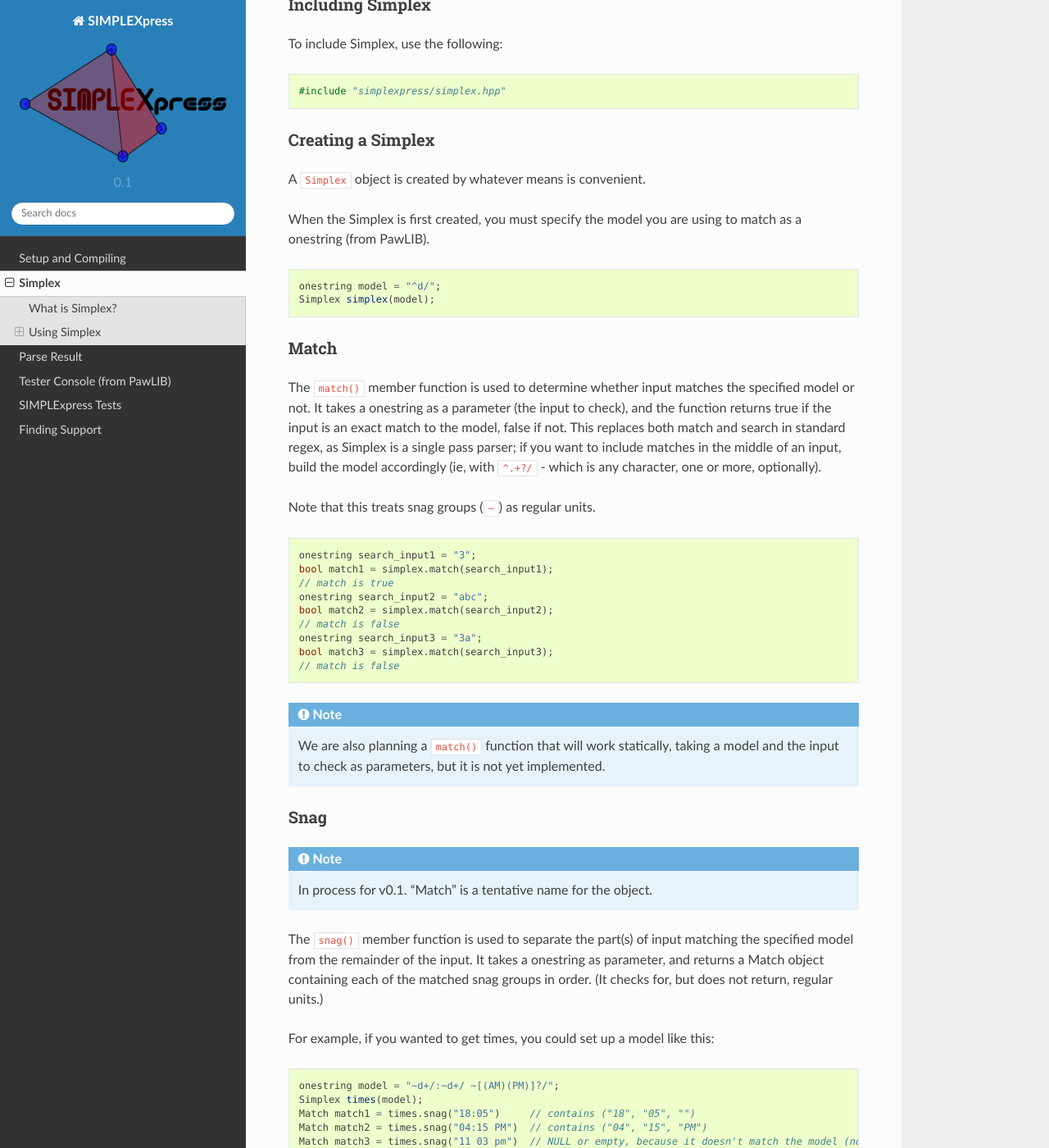
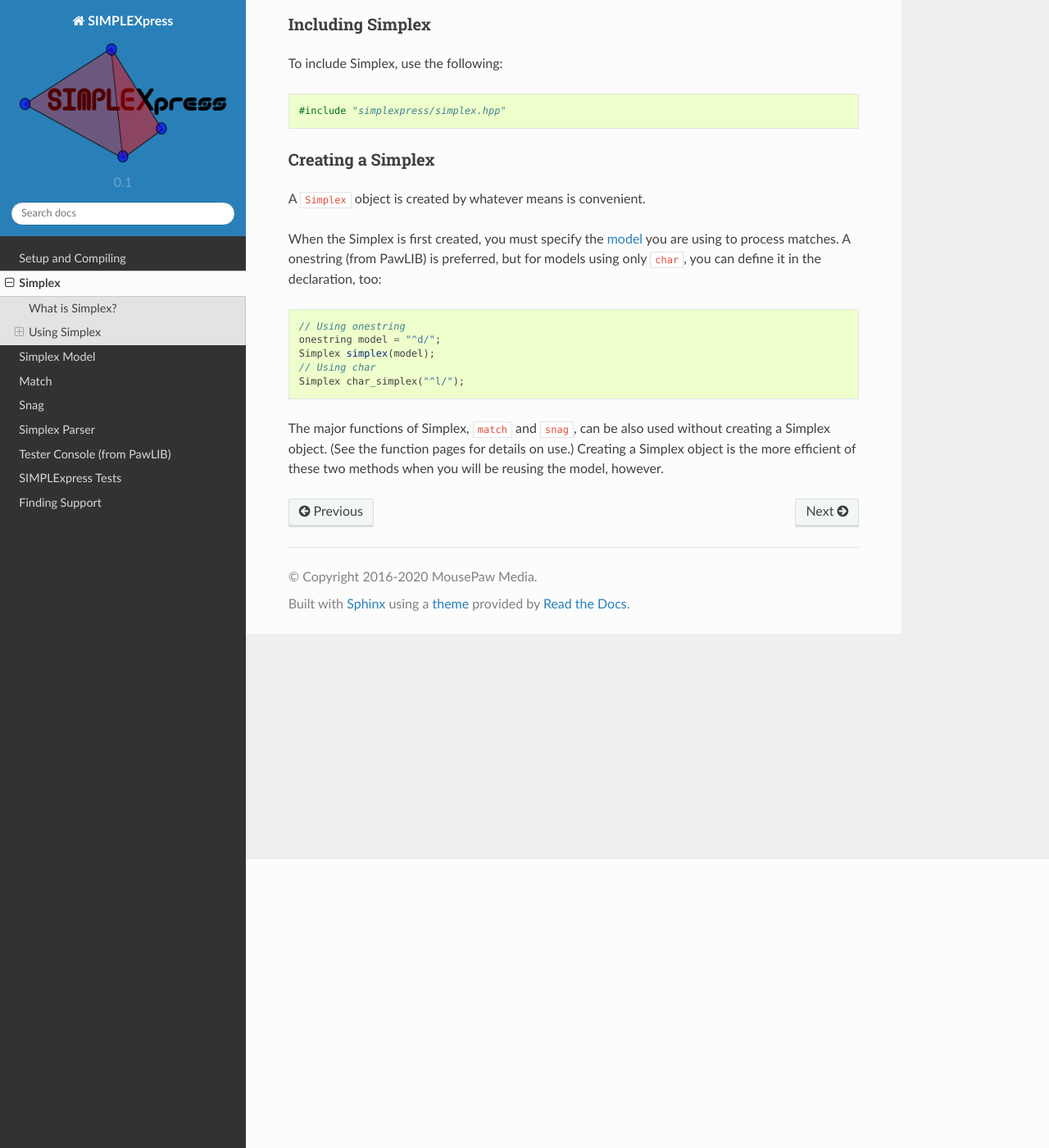
Before and after one commit to mousepawmedia/simplexpress, a Sphinx documentation site: the page built from docs/source/simplex/simplex.rst, in a window 1280 px wide and 1400 px high, scrolled down 352 px. Shown: the whole window at 82% size. Built offline with Sphinx 7.4.7 and the Read the Docs theme 2.0.0, drawn with Linux system fonts in a browser that asks for light colours; some of the changed text lies outside the part shown.

Commit message:
Docs update
Summary: Continuing to update SIMPLEXpress docs for v0.1

Test Plan: automatic build

Reviewers: wdede, memateo, jcmcdonald

Reviewed By: jcmcdonald

Subscribers: jcmcdonald, ardunster

Tags: #programming_dept, #simplexpress_project

Maniphest Tasks: T1396

Differential Revision: https://phabricator.mousepawmedia.net/D372

```diff
--- a/docs/source/simplex/simplex.rst
+++ b/docs/source/simplex/simplex.rst
@@ -5,8 +5,8 @@ What is Simplex?
 ===================================
 
 Simplex is the basic class used in SIMPLEXpress to store a model and process
-matches against the model. The priority with Simplex models is ease of use
-compared to regex.
+matches against the model. Simplex is designed to be easier to read and write
+compared to standard regex. The priority with Simplex models is ease of use.
 
 
 Using Simplex
@@ -27,87 +27,20 @@ Creating a Simplex
 
 A ``Simplex`` object is created by whatever means is convenient.
 
-When the Simplex is first created, you must specify the model you are using to
-match as a onestring (from PawLIB).
+When the Simplex is first created, you must specify the
+:ref:`model<simplex_model>` you are using to process matches. A onestring (from
+PawLIB) is preferred, but for models using only ``char``, you can define it in
+the declaration, too:
 
 ..  code-block:: c++
 
+    // Using onestring
     onestring model = "^d/";
     Simplex simplex(model);
+    // Using char
+    Simplex char_simplex("^l/");
 
-
-Match
-------------------------------------------
-
-The :code:`match()` member function is used to determine whether input matches
-the specified model or not. It takes a onestring as a parameter (the input to
-check), and the function returns true if the input is an exact match to the
-model, false if not. This replaces both match and search in standard regex, as
-Simplex is a single pass parser; if you want to include matches in the middle of
-an input, build the model accordingly (ie, with :code:`^.+?/` - which is any
-character, one or more, optionally).
-
-Note that this treats snag groups (``~``) as regular units.
-
-..  code-block:: c++
-
-    onestring search_input1 = "3";
-    bool match1 = simplex.match(search_input1);
-    // match is true
-    onestring search_input2 = "abc";
-    bool match2 = simplex.match(search_input2);
-    // match is false
-    onestring search_input3 = "3a";
-    bool match3 = simplex.match(search_input3);
-    // match is false
-
-..  note::
-    We are also planning a :code:`match()` function that will work statically,
-    taking a model and the input to check as parameters, but it is not yet
-    implemented.
-
-
-Snag
-------------------------------------------
-
-..  note::
-    In process for v0.1. "Match" is a tentative name for the object.
-
-The :code:`snag()` member function is used to separate the part(s) of input
-matching the specified model from the remainder of the input. It takes a
-onestring as parameter, and returns a Match object containing each of the matched
-snag groups in order. (It checks for, but does not return, regular units.)
-
-For example, if you wanted to get times, you could set up a model like this:
-
-..  code-block:: c++
-
-    onestring model = "~d+/:~d+/ ~[(AM)(PM)]?/";
-    Simplex times(model);
-    Match match1 = times.snag("18:05")     // contains ("18", "05", "")
-    Match match2 = times.snag("04:15 PM")  // contains ("04", "15", "PM")
-    Match match3 = times.snag("11 03 pm")  // NULL or empty, because it doesn't match the model (no ':')
-
-
-Simplex Parser
-------------------------------------------
-
-..  note::
-    In process for v0.1. This section may be inaccurate, or even removed later
-
-The :code:`simplex_parser()` private member function is where Simplex generates
-a parsed match with the part of the input that matches the specified model. It
-takes a onestring as a parameter (the input to check), and returns a
-:ref:`parseresult` object. The `ParseResult` will contain either the matched
-result, and the remainder, or an error message and the complete input.
-
-..  code-block:: c++
-
-    onestring parse_input1 = "3a";
-    ParseResult parse1 = simplex.simplex_parser(parse_input1);
-    // ParseResult contains tril 'result' == true, onestring 's' == "3",
-    // and onestring 'remainder' == "a"
-    onestring parse_input2 = "abc";
-    ParseResult parse2 = simplex.simplex_parser(parse_input2);
-    // ParseResult contains tril 'result' == false, onestring 's' ==
-    // "No digits found", and onestring 'remainder' == "abc"
+The major functions of Simplex, ``match`` and ``snag``, can be also used without
+creating a Simplex object. (See the function pages for details on use.) Creating
+a Simplex object is the more efficient of these two methods when you will be
+reusing the model, however.
```
Also changed, not shown: docs/source/index.rst (+6 -3 lines), docs/source/simplex/match.rst (added, +65 -0 lines), docs/source/simplex/model.rst (added, +198 -0 lines), docs/source/simplex/simplex_parser.rst (added, +69 -0 lines), docs/source/simplex/snag.rst (added, +65 -0 lines), docs/source/unitparser/parse_result.rst (deleted, +0 -55 lines).
